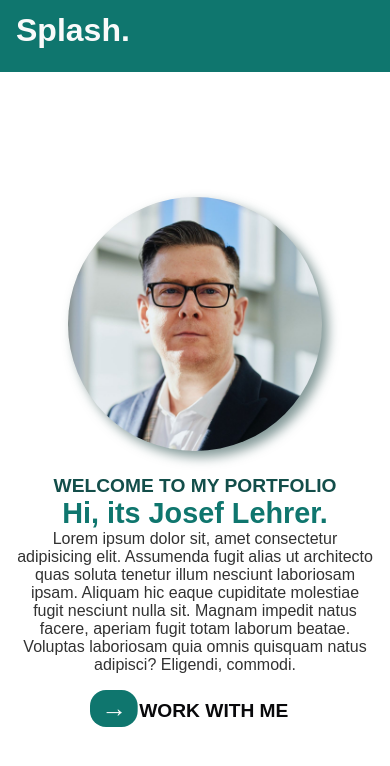
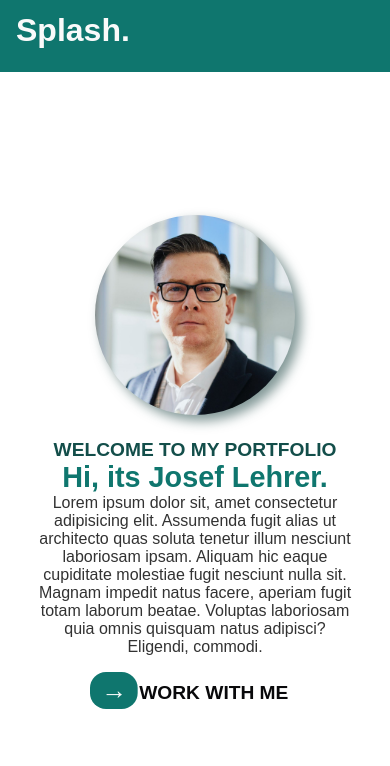
Before and after one commit to ayus-10/splash, a React (Vite) app: page / in a window 390 px wide. Shown: the top 766 px of the page. Built offline with nearby package versions, Linux system fonts and the light colour scheme; some icons are missing; a web font is replaced by a local one.

Commit message:
changed image unit to rem for consistent layout

```diff
--- a/src/App.css
+++ b/src/App.css
@@ -1,4 +1,5 @@
 .wrapper {
   max-width: 1024px;
   margin: 0 auto;
+  padding: 0 1rem;
 }
--- a/src/components/Hero.css
+++ b/src/components/Hero.css
@@ -8,7 +8,7 @@
 }
 
 .image-div {
-  height: 60vh;
+  height: 25rem;
   width: auto;
 }
 
@@ -94,7 +94,7 @@
   }
 
   .image-div {
-    height: 30vh;
+    height: 12.5rem;
   }
 
   .about-text {
```
